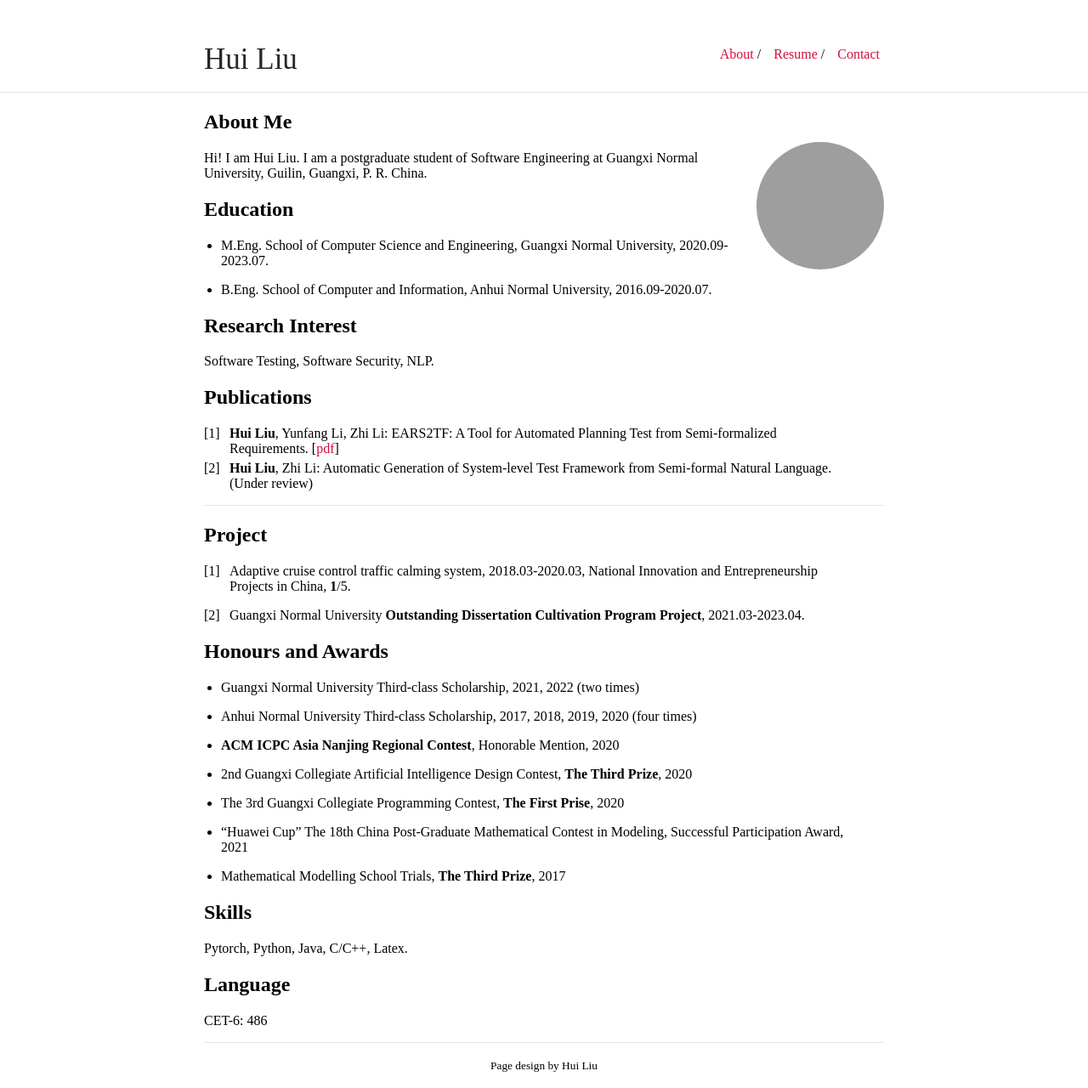
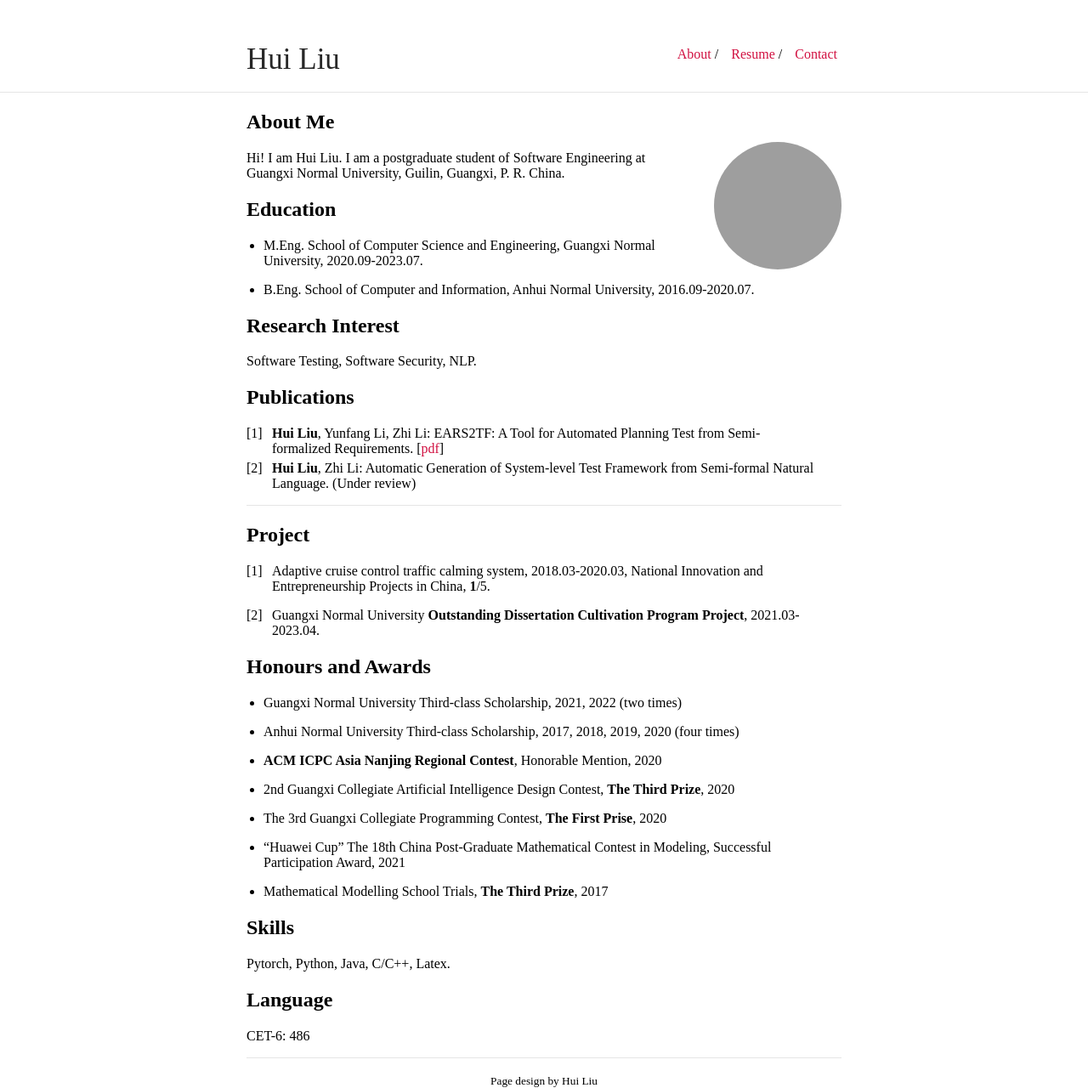
Before and after one commit to aloeordown/huiliu, a Jekyll site: the page built from index.md, in a window 1280 px wide. Shown: the whole page at 85% size. Built offline with Jekyll 4.4.1, drawn with Linux system fonts in a browser that asks for light colours; our own code applies the rules of GitHub Pages for plain Markdown files; grey boxes are pictures that could not be loaded.

Commit message:
Update vars.scss

```diff
--- a/_sass/vars.scss
+++ b/_sass/vars.scss
@@ -9,6 +9,6 @@ $image-size: 150px;
  * Build Variables, don't touch
  */
 
-$max-width: 800px;
-$med-width: 700px;
-$small-width: 580px;
+$max-width: 700px;
+$med-width: 600px;
+$small-width: 480px;
```
